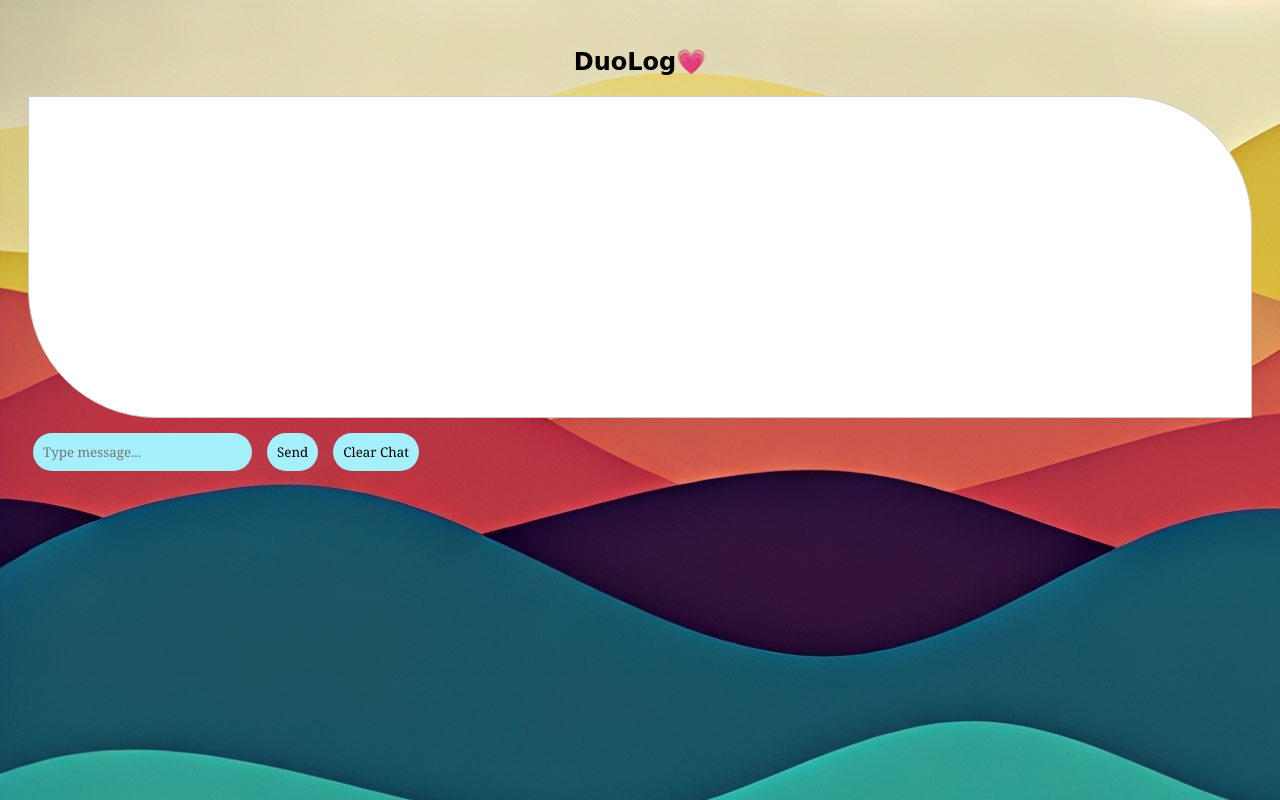
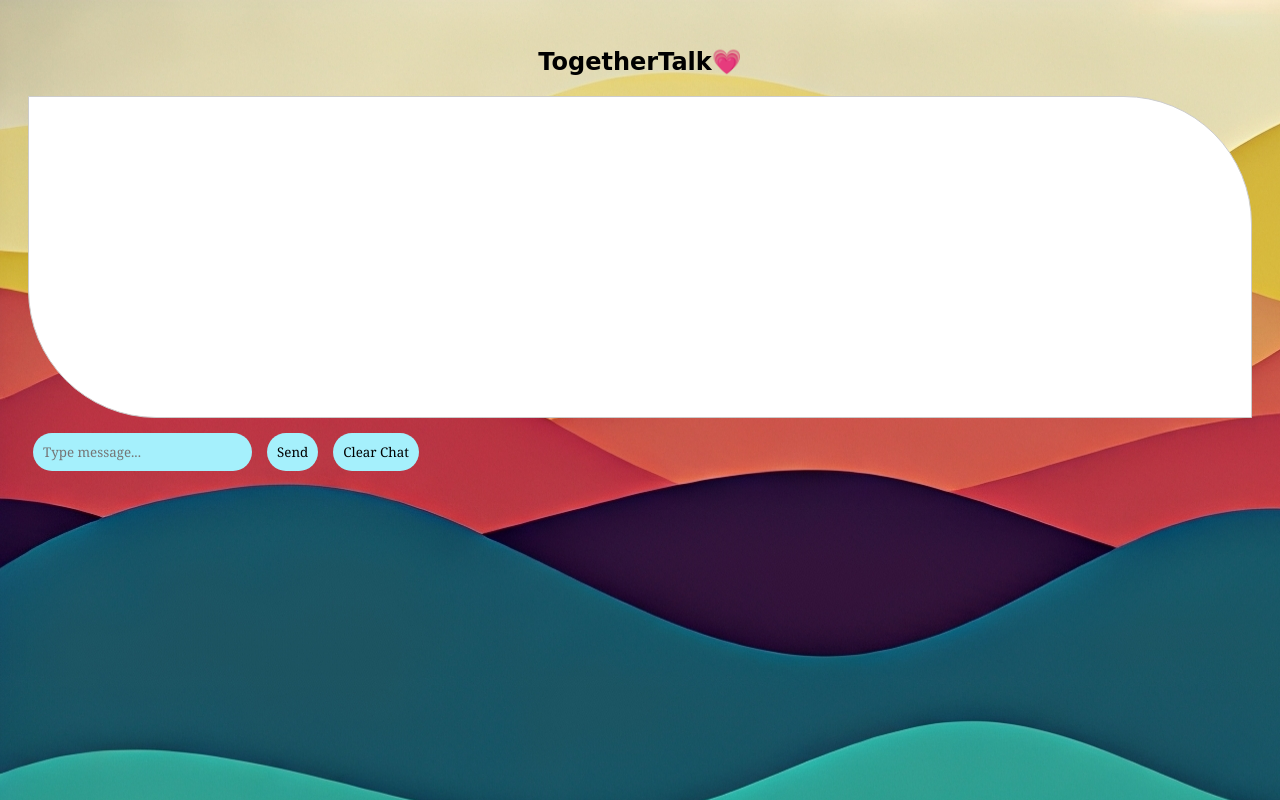
Before and after one commit to btye-8/messenger-app, a website: page public/chat.html in a window 1280 px wide. Drawn offline with nearby package versions, Linux system fonts and the light colour scheme; no server answers; sample sign-in values are in the browser's storage.

Commit message:
Update chat.html

```diff
--- a/public/chat.html
+++ b/public/chat.html
@@ -2,13 +2,13 @@
 <html lang="en">
 <head>
   <meta charset="UTF-8">
-  <title>Chat</title>
+  <title>TogetherTalk</title>
   <link rel="stylesheet" href="style.css">
   <meta name="viewport" content="width=device-width, initial-scale=1.0">
 
 </head>
 <body background="./v7.jpg">
-  <h2 align="center">DuoLog💗</h2>
+  <h2 align="center">TogetherTalk💗</h2>
   <div id="chatBox"></div>
   <input type="text" id="message" placeholder="Type message...">
   <button onclick="sendMessage()">Send</button>
```
